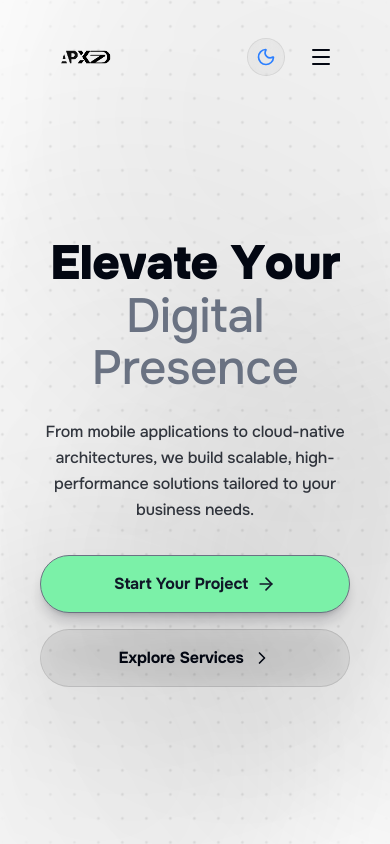
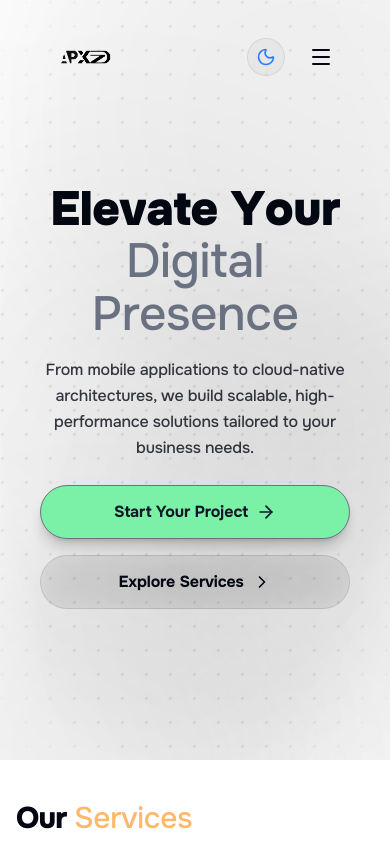
Before and after one commit to codered-26/apxzon, a React (Vite) app: page / in a window 390 px wide. Shown: the top 844 px of the page. Built offline with nearby package versions, Linux system fonts and the light colour scheme.

Commit message:
mobile resp and glass effect fix

```diff
--- a/src/components/Hero.tsx
+++ b/src/components/Hero.tsx
@@ -5,7 +5,7 @@ import HeroText from './HeroText';
 
 const Hero: React.FC = () => {
   return (
-    <section id="home" className="relative min-h-screen flex items-center pt-20 overflow-hidden bg-dot-grid [mask-image:radial-gradient(ellipse_at_center,black_70%,transparent_100%)]">
+    <section id="home" className="relative min-h-[90dvh] md:min-h-screen flex items-center pt-20 pb-12 sm:pb-0 overflow-hidden bg-dot-grid [mask-image:radial-gradient(ellipse_at_center,black_70%,transparent_100%)]">
       <div className="container mx-auto px-6">
         <div className="max-w-4xl mx-auto text-center">
           <motion.div
@@ -13,13 +13,13 @@ const Hero: React.FC = () => {
             animate={{ opacity: 1, y: 0 }}
             transition={{ duration: 0.6 }}
           >
-            <h1 className="text-5xl sm:text-6xl md:text-7xl lg:text-8xl font-black tracking-tight mb-6 sm:mb-8 leading-[1.1]">
+            <h1 className="text-5xl sm:text-6xl md:text-7xl lg:text-8xl font-black tracking-tight mb-4 sm:mb-8 leading-[1.1]">
               <HeroText text="Elevate Your" /><br />
               <span className="text-foreground text-gray-500 font-black">
                 Digital Presence
               </span>
             </h1>
-            <p className="text-base sm:text-xl md:text-2xl text-foreground/80 mb-8 sm:mb-10 leading-relaxed max-w-2xl mx-auto font-medium px-2">
+            <p className="text-base sm:text-xl md:text-2xl text-foreground/80 mb-6 sm:mb-10 leading-relaxed max-w-2xl mx-auto font-medium px-2">
               From mobile applications to cloud-native architectures, we build scalable, high-performance solutions tailored to your business needs.
             </p>
 
@@ -28,7 +28,7 @@ const Hero: React.FC = () => {
                 whileHover={{ scale: 1.05 }}
                 whileTap={{ scale: 0.95 }}
                 onClick={() => document.getElementById('contact')?.scrollIntoView({ behavior: 'smooth' })}
-                className="px-8 py-4 rounded-4xl bg-green-300 text-gray-900 font-bold flex items-center justify-center gap-2 group transition-all shadow-lg shadow-foreground/20 border-1 border-gray-500"
+                className="px-6 py-3.5 sm:px-8 sm:py-4 rounded-4xl bg-green-300 text-gray-900 font-bold flex items-center justify-center gap-2 group transition-all shadow-lg shadow-foreground/20 border-1 border-gray-500"
               >
                 Start Your Project
                 <ArrowRight className="w-5 h-5 group-hover:translate-x-1 transition-transform" />
@@ -37,7 +37,7 @@ const Hero: React.FC = () => {
                 whileHover={{ scale: 1.05 }}
                 whileTap={{ scale: 0.95 }}
                 onClick={() => document.getElementById('services')?.scrollIntoView({ behavior: 'smooth' })}
-                className="px-8 py-4 rounded-4xl bg-foreground/5 text-foreground font-bold backdrop-blur-md border border-foreground/10 flex items-center justify-center gap-2 hover:bg-foreground/10 transition-all"
+                className="px-6 py-3.5 sm:px-8 sm:py-4 rounded-4xl bg-foreground/5 text-foreground font-bold backdrop-blur-md border border-foreground/10 flex items-center justify-center gap-2 hover:bg-foreground/10 transition-all"
               >
                 Explore Services
                 <ChevronRight className="w-5 h-5" />
```
Also changed, not shown: src/App.tsx (+0 -7 lines).
